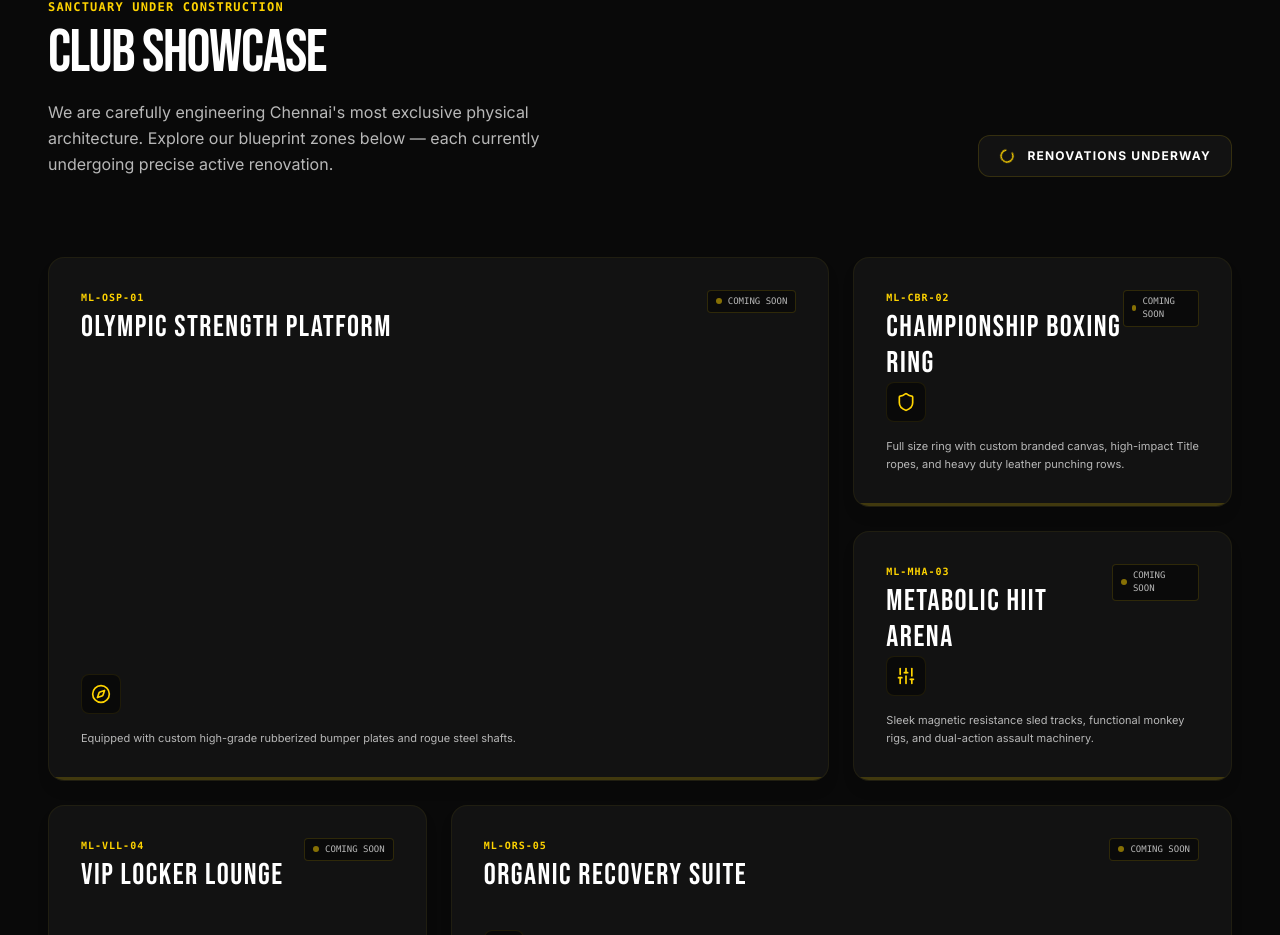
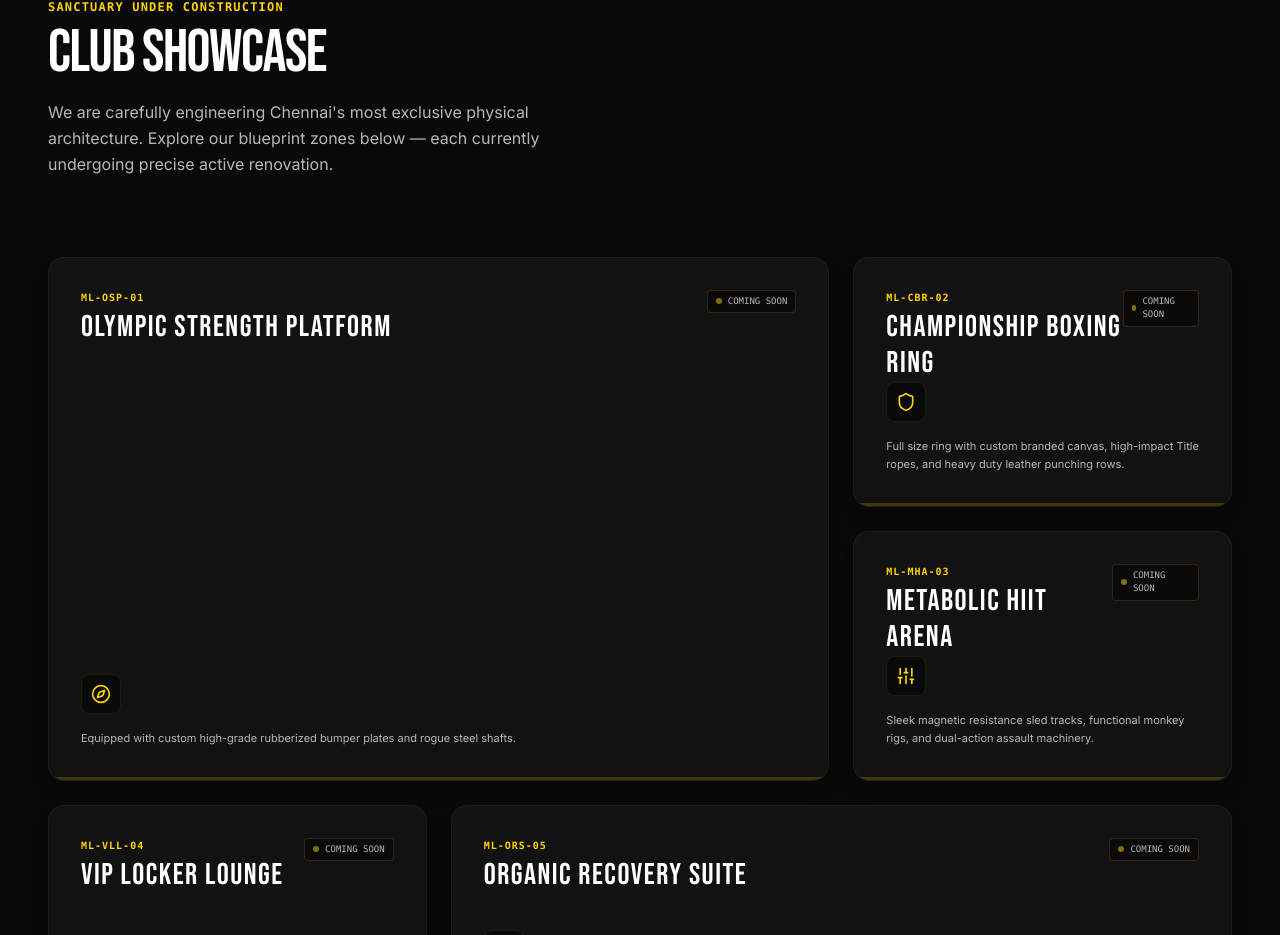
Before and after one commit to ShwetDutta/muscle-legacy-website, a React (Vite) app: page / in a window 1280 px wide. Shown: the part 6417-7352 px from the top of the page. Built offline with nearby package versions, Linux system fonts and the light colour scheme.

Commit message:
refactor: remove renovation status indicator from gallery

```diff
--- a/src/components/Gallery.tsx
+++ b/src/components/Gallery.tsx
@@ -1,5 +1,5 @@
 import React from "react";
-import { Hammer, Loader2, Sparkles, Sliders, Shield, Compass } from "lucide-react";
+import { Hammer, Sparkles, Sliders, Shield, Compass } from "lucide-react";
 import { motion } from "motion/react";
 
 export default function Gallery() {
@@ -76,13 +76,6 @@ export default function Gallery() {
               We are carefully engineering Chennai's most exclusive physical architecture. Explore our blueprint zones below — each currently undergoing precise active renovation.
             </p>
           </div>
-
-          <div className="inline-flex items-center gap-3 px-5 py-3 bg-brand-secondary border border-brand-border rounded-xl">
-            <Loader2 className="w-4 h-4 text-brand-accent animate-spin" />
-            <span className="text-xs font-sans font-bold text-white uppercase tracking-widest">
-              Renovations Underway
-            </span>
-          </div>
         </div>
 
         {/* Bento Grid */}
```
